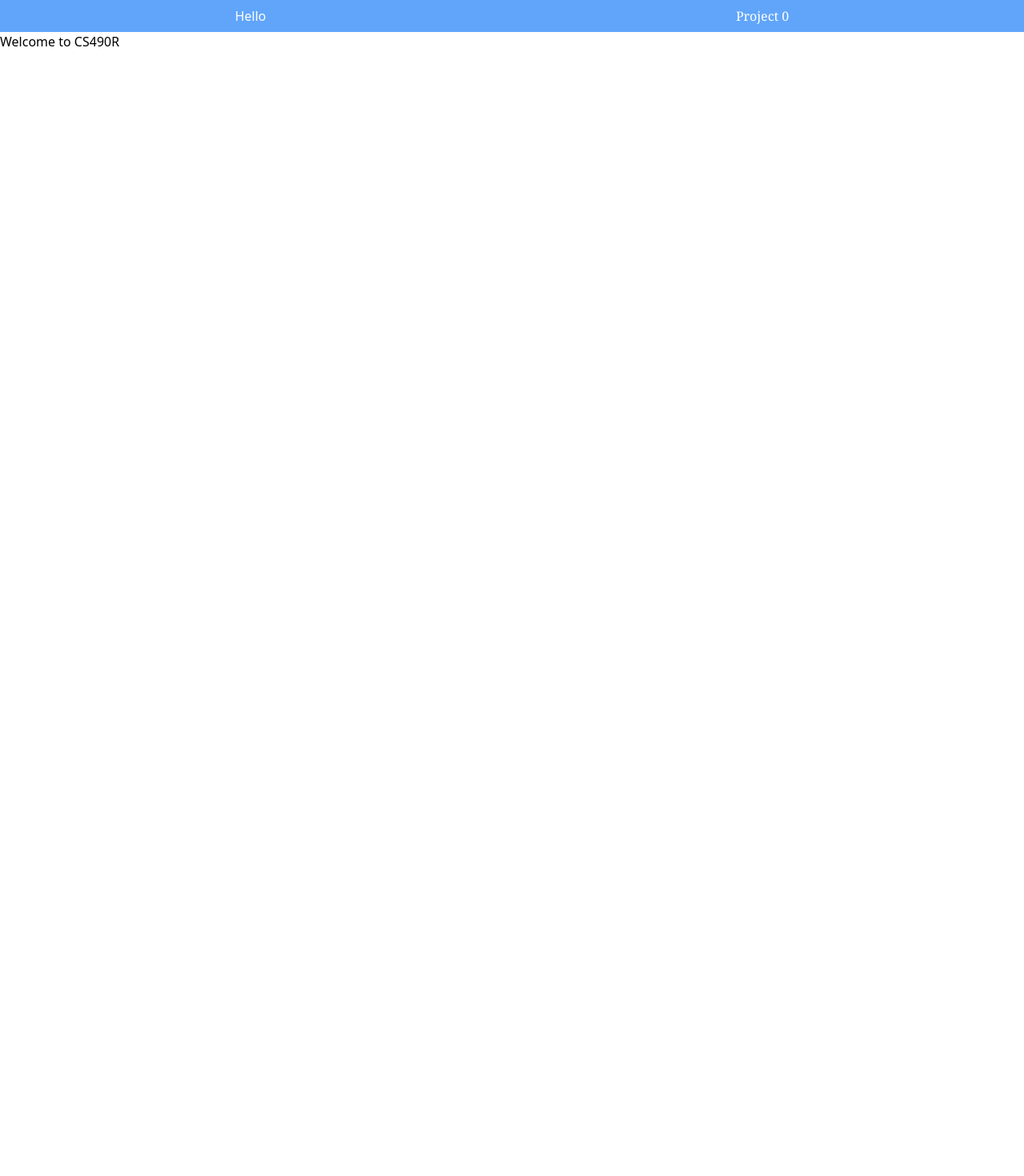
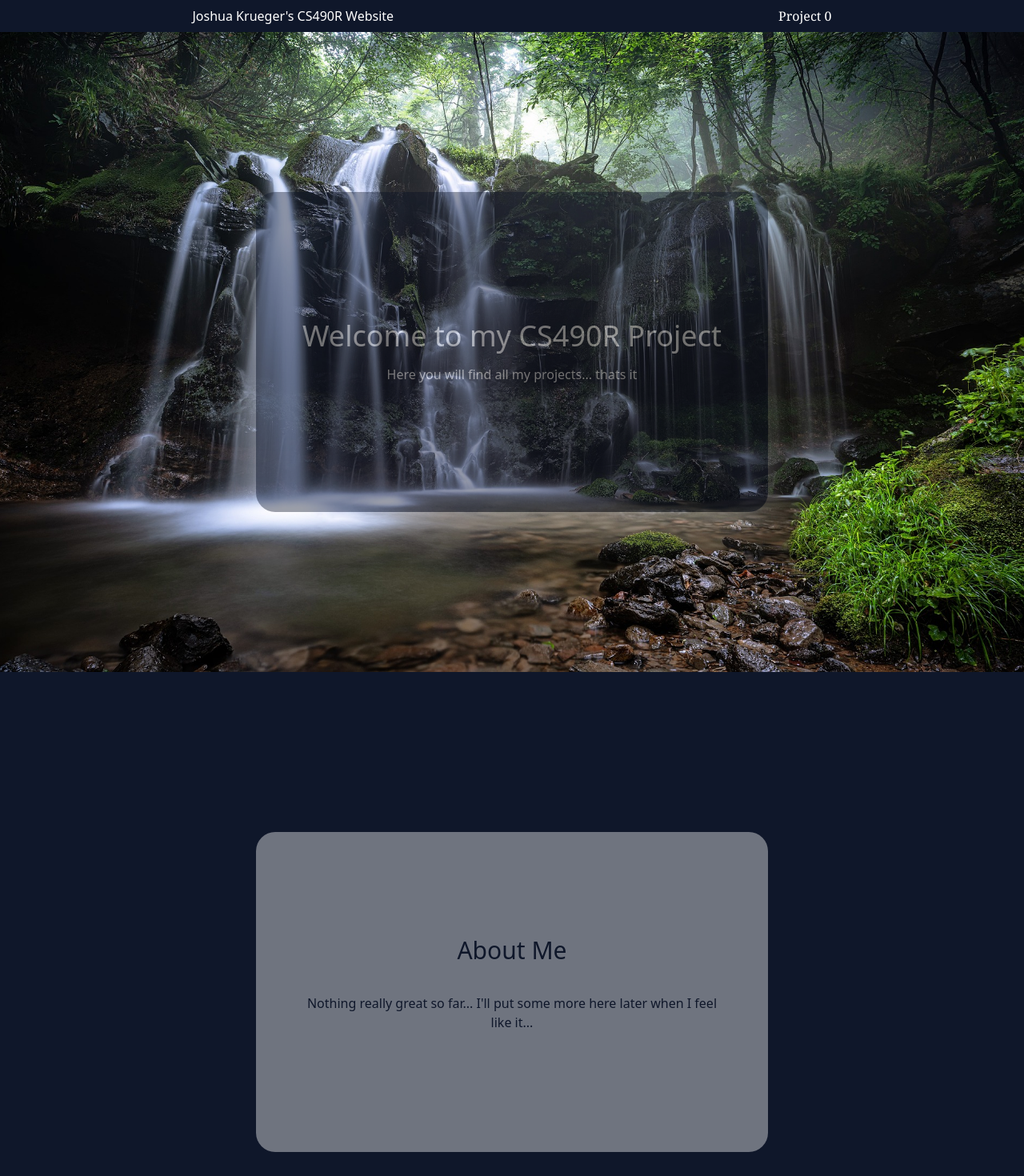
Before and after one commit to j0sh05/cs490r, a SvelteKit app: page / in a window 1280 px wide. Shown: the top 1470 px of the page at 80% size. Before the commit the page ends 800 px from the top, so only its background shows below. Built offline with nearby package versions, Linux system fonts and the light colour scheme.

Commit message:
Add more styling and About to landing page. Working on Footer

```diff
--- a/src/routes/+page.svelte
+++ b/src/routes/+page.svelte
@@ -1,2 +1,27 @@
+<script>
+    const waterfall = "/img/landscape-landing-page.jpg";
+</script>
 
-<p>Welcome to CS490R</p>
+
+<section class="flex justify-center items-center w-full h-screen bg-center bg-no-repeat bg-cover bg-fixed" style="background-image: url({waterfall});">
+    <div class="w-1/2 h-1/2 p-10 bg-slate-900 opacity-40 shadow-2xl shadow-white rounded-3xl flex flex-col justify-center items-center gap-4 text-center">
+        <div class="text-white text-4xl opacity-100">
+            <h1>Welcome to my CS490R Project</h1>
+        </div>
+        <div class="text-white ">
+            Here you will find all my projects... thats it
+        </div>
+    </div>
+</section>
+
+<section class="flex justify-center items-center w-full h-screen bg-slate-900">
+    <div class="w-1/2 h-1/2 p-10 bg-white opacity-40 shadow-white rounded-3xl flex flex-col justify-center items-center gap-4 text-center">
+        <h2 class="text-slate-900 text-3xl">About Me</h2>
+        <p class="text-slate-900 p-5">
+            Nothing really great so far... I'll put some more here later when I feel
+            like it...
+
+        </p>
+
+    </div>
+</section>
--- /dev/null
+++ b/src/routes/Footer.svelte
@@ -0,0 +1,5 @@
+
+
+<section>
+
+</section>
--- a/src/routes/Header.svelte
+++ b/src/routes/Header.svelte
@@ -1,6 +1,6 @@
 
-<section class="flex justify-around py-2 bg-blue-400 text-white">
-    <h1 class="hover:text-slate-200 active:text-slate-300"><a href="/">Hello</a></h1>
+<section class="flex justify-around py-2 bg-slate-900 text-white">
+    <h1 class="hover:text-slate-200 active:text-slate-300"><a href="/">Joshua Krueger's CS490R Website</a></h1>
 
     <div class="flex space-x-7 font-serif">
         <a class="hover:text-slate-200 active:text-slate-300" href="/Project0">Project 0</a>
--- a/src/routes/Project0/+page.svelte
+++ b/src/routes/Project0/+page.svelte
@@ -8,13 +8,13 @@
 </script>
 
 <div class="flex justify-center items-center w-full h-screen bg-center bg-no-repeat bg-cover" style="background-image: url({variable});">
-    <div class="w-1/4 h-1/3 bg-slate-900 opacity-70 shadow-2xl shadow-white rounded-3xl flex flex-col justify-center items-center gap-4">
+    <div class="w-1/4 h-1/3 p-10 bg-slate-900 opacity-70 shadow-2xl shadow-white rounded-3xl flex flex-col justify-center items-center gap-4">
         <h4 class="text-white font-serif flex text-center">Press a button to change the background</h4>
         <div class="text-white grid grid-cols-2 grid-rows-2 gap-4">
-            <button on:click={() => variable = mountain} class="bg-white text-black font-serif h-12 w-100 px-3 opacity-50 hover:opacity-70 active:opacity-100 rounded-2xl text-lg">Mountain</button>
-            <button on:click={() => variable = fall} class="bg-white text-black font-serif h-12 w-100 px-3 opacity-50 hover:opacity-70 active:opacity-100 rounded-2xl text-lg">Fall</button>
-            <button on:click={() => variable = room} class="bg-white text-black font-serif h-12 w-100 px-3 opacity-50 hover:opacity-70 active:opacity-100 rounded-2xl text-lg">Room</button>
-            <button on:click={() => variable = ocean} class="bg-white text-black font-serif h-12 w-100 px-3 opacity-50 hover:opacity-70 active:opacity-100 rounded-2xl text-lg">Ocean</button>
+            <button on:click={() => variable = mountain} class="bg-white text-black font-serif h-12 w-100 px-3 opacity-60 hover:opacity-70 active:opacity-100 rounded-2xl text-md ">Mountain</button>
+            <button on:click={() => variable = fall} class="bg-white text-black font-serif h-12 w-100 px-3 opacity-60 hover:opacity-70 active:opacity-100 rounded-2xl text-md ">Fall</button>
+            <button on:click={() => variable = room} class="bg-white text-black font-serif h-12 w-100 px-3 opacity-60 hover:opacity-70 active:opacity-100 rounded-2xl text-md ">Room</button>
+            <button on:click={() => variable = ocean} class="bg-white text-black font-serif h-12 w-100 px-3 opacity-60 hover:opacity-70 active:opacity-100 rounded-2xl text-md ">Ocean</button>
         </div>
     </div>
 </div>
```
Also changed, not shown: static/img/landscape-landing-page.jpg (added).
